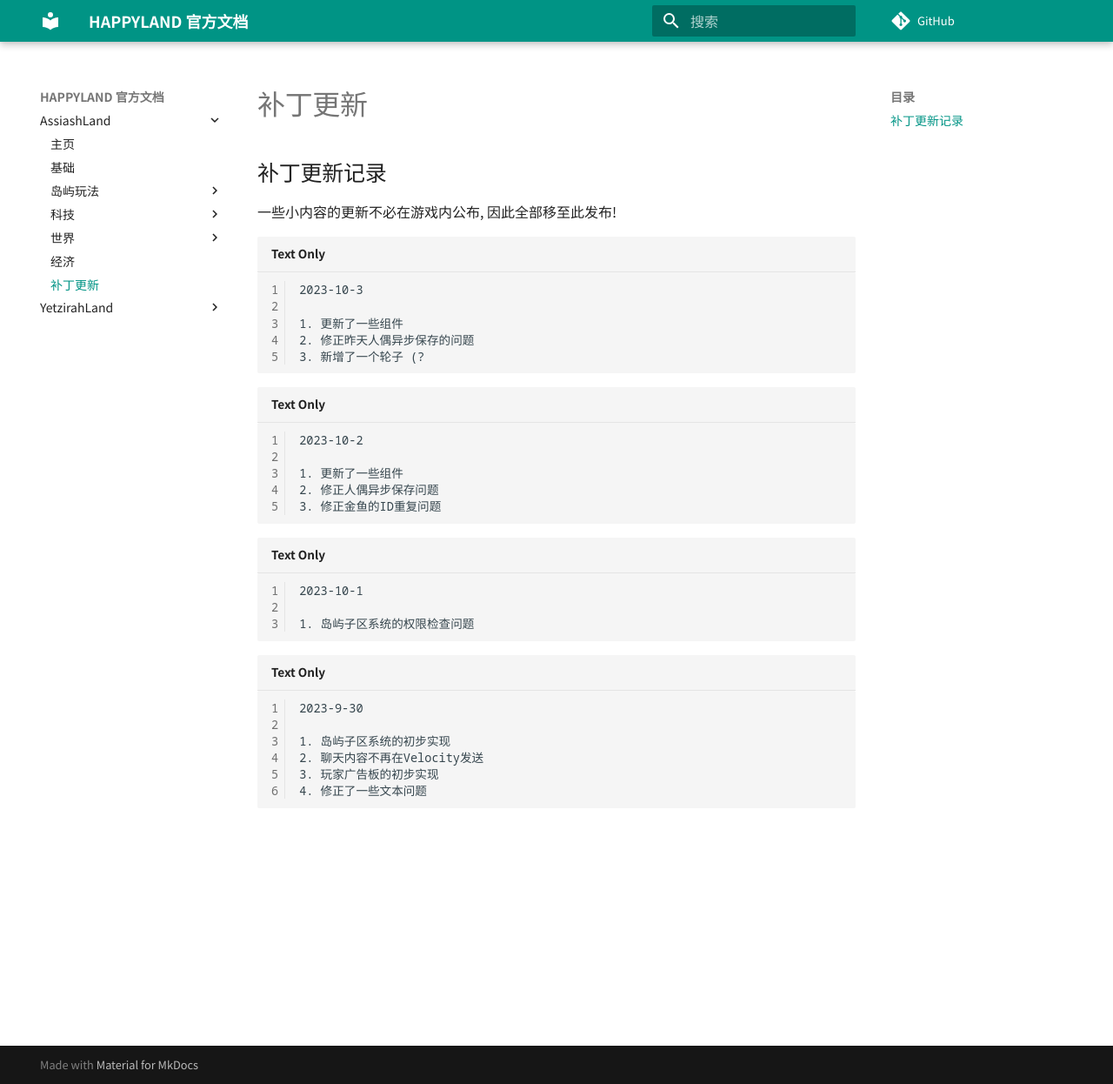
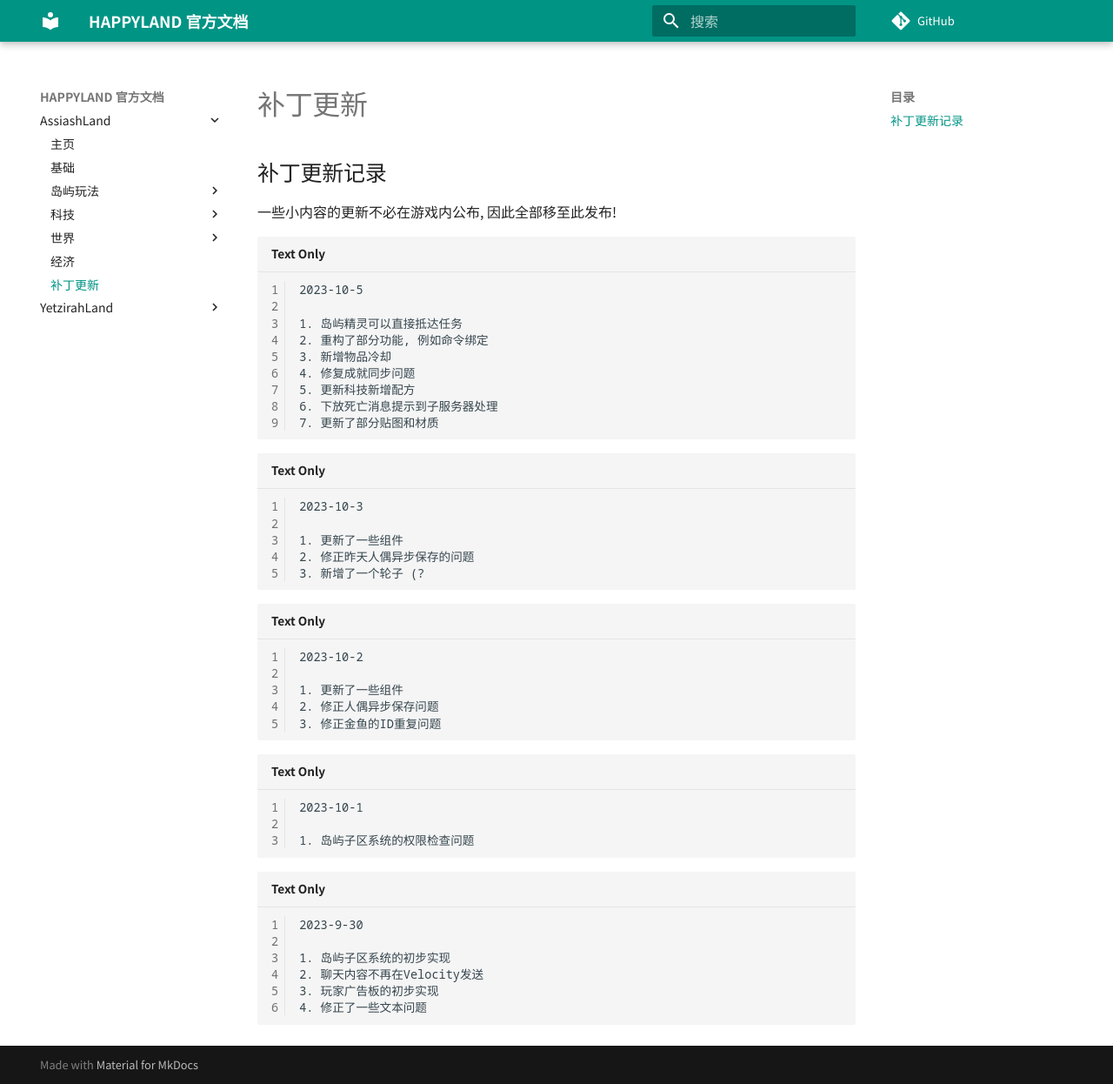
Before and after one commit to HAPPYLAND-Dev/assiah-docs, an MkDocs documentation site: the page built from docs/assiash/patches/index.md, in a window 1280 px wide and 1246 px high. Shown: the whole window at 87% size. Built offline with MkDocs 1.6.1 and Material for MkDocs 9.7.7, drawn with Linux system fonts in a browser that asks for light colours; comment, search, counter and statistics services are not loaded.

Commit message:
补丁更新

````diff
--- a/docs/assiash/patches/index.md
+++ b/docs/assiash/patches/index.md
@@ -1,6 +1,18 @@
 ## 补丁更新记录
 
 一些小内容的更新不必在游戏内公布, 因此全部移至此发布!
+
+```
+2023-10-5
+
+1. 岛屿精灵可以直接抵达任务
+2. 重构了部分功能, 例如命令绑定
+3. 新增物品冷却
+4. 修复成就同步问题
+5. 更新科技新增配方
+6. 下放死亡消息提示到子服务器处理
+7. 更新了部分贴图和材质
+```
 
 ```
 2023-10-3
````
